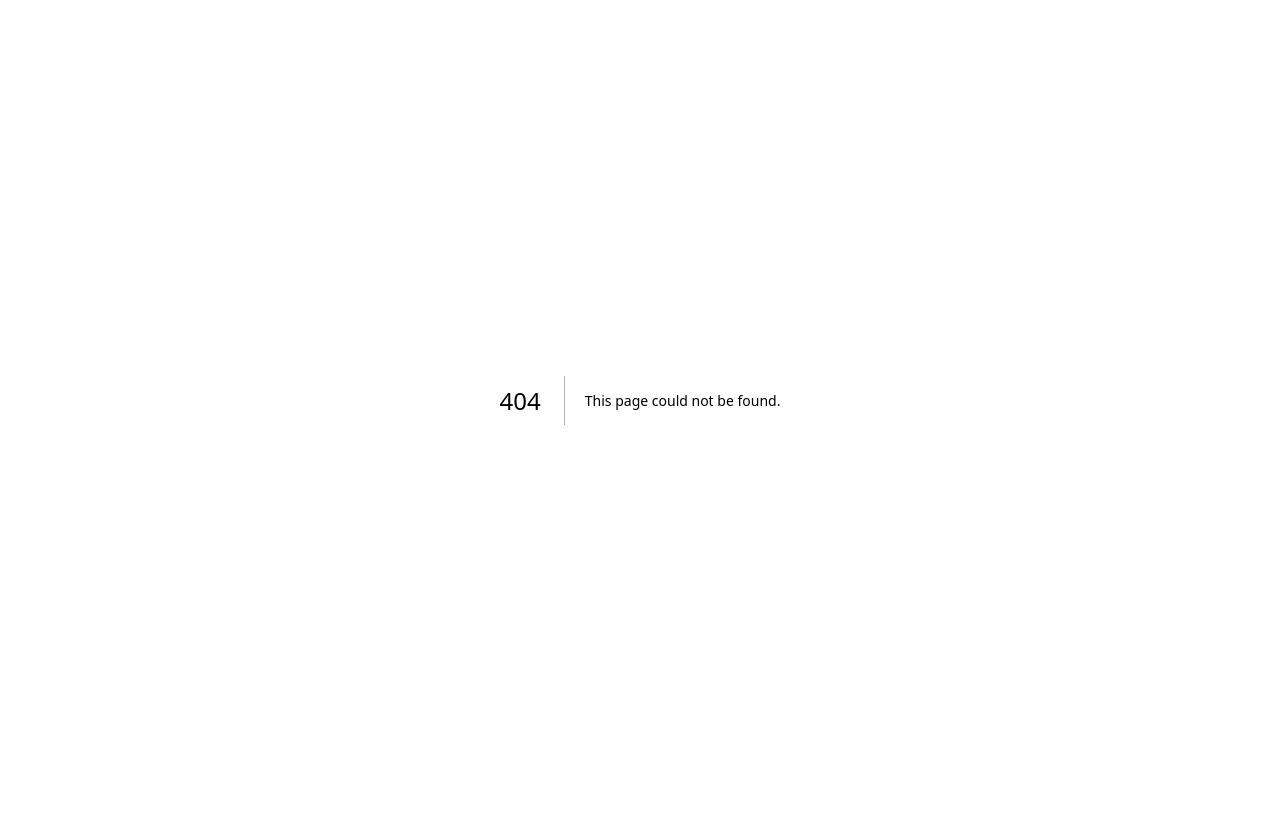
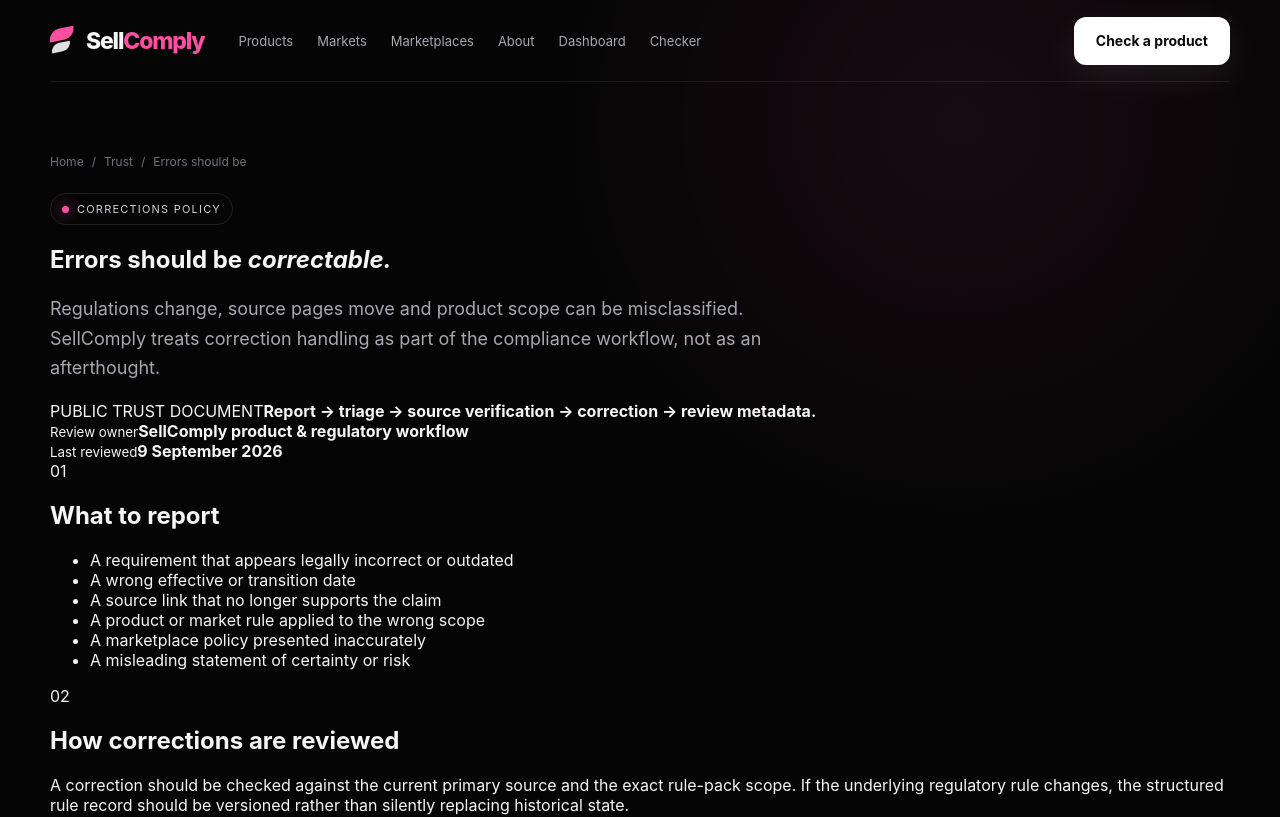
Before and after one commit to SviatF/sell-comply, a Next.js app: page /corrections in a window 1280 px wide. Before the commit this address had no page. Shown: the top 817 px of the page. Built offline with nearby package versions, Linux system fonts and the light colour scheme.

Commit message:
Add corrections trust page

```diff
--- /dev/null
+++ b/app/corrections/page.tsx
@@ -0,0 +1,59 @@
+import type { Metadata } from "next";
+import Link from "next/link";
+import TrustPolicyPage from "@/app/components/TrustPolicyPage";
+
+export const metadata: Metadata = {
+  title: "Corrections Policy",
+  description: "How to report a possible regulatory error and how SellComply reviews and corrects compliance content.",
+  alternates: { canonical: "/corrections" },
+};
+
+export default function CorrectionsPage() {
+  return (
+    <TrustPolicyPage
+      eyebrow="CORRECTIONS POLICY"
+      title="Errors should be"
+      accent="correctable."
+      lead="Regulations change, source pages move and product scope can be misclassified. SellComply treats correction handling as part of the compliance workflow, not as an afterthought."
+      lastUpdated="9 September 2026"
+      summary="Report → triage → source verification → correction → review metadata."
+      sections={[
+        {
+          title: "What to report",
+          bullets: [
+            "A requirement that appears legally incorrect or outdated",
+            "A wrong effective or transition date",
+            "A source link that no longer supports the claim",
+            "A product or market rule applied to the wrong scope",
+            "A marketplace policy presented inaccurately",
+            "A misleading statement of certainty or risk",
+          ],
+        },
+        {
+          title: "How corrections are reviewed",
+          paragraphs: [
+            "A correction should be checked against the current primary source and the exact rule-pack scope. If the underlying regulatory rule changes, the structured rule record should be versioned rather than silently replacing historical state.",
+          ],
+        },
+        {
+          title: "Material corrections",
+          paragraphs: [
+            "A material correction is one that could change a seller’s interpretation of applicability, evidence, labeling, effective timing or launch decision. Those corrections should update the relevant content and regulatory review state as appropriate.",
+          ],
+        },
+        {
+          title: "Source changes are not automatically corrections",
+          paragraphs: [
+            "A changed official webpage can reflect formatting, navigation or editorial edits rather than a legal change. Detected changes therefore enter a review workflow before seller-facing rules are updated.",
+          ],
+        },
+      ]}
+    >
+      <section className="trust-policy-action">
+        <h2>Report a possible correction</h2>
+        <p>Use the contact form and choose <b>Correction / regulatory issue</b>. Include the affected page, product, market and official source when possible.</p>
+        <Link className="button button-accent" href="/contact">Open contact form →</Link>
+      </section>
+    </TrustPolicyPage>
+  );
+}
```
